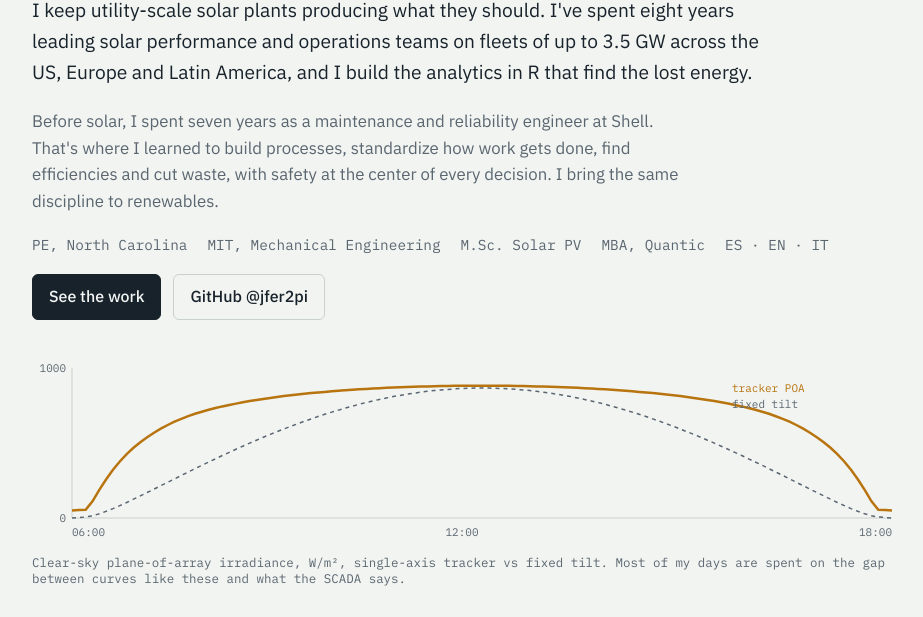
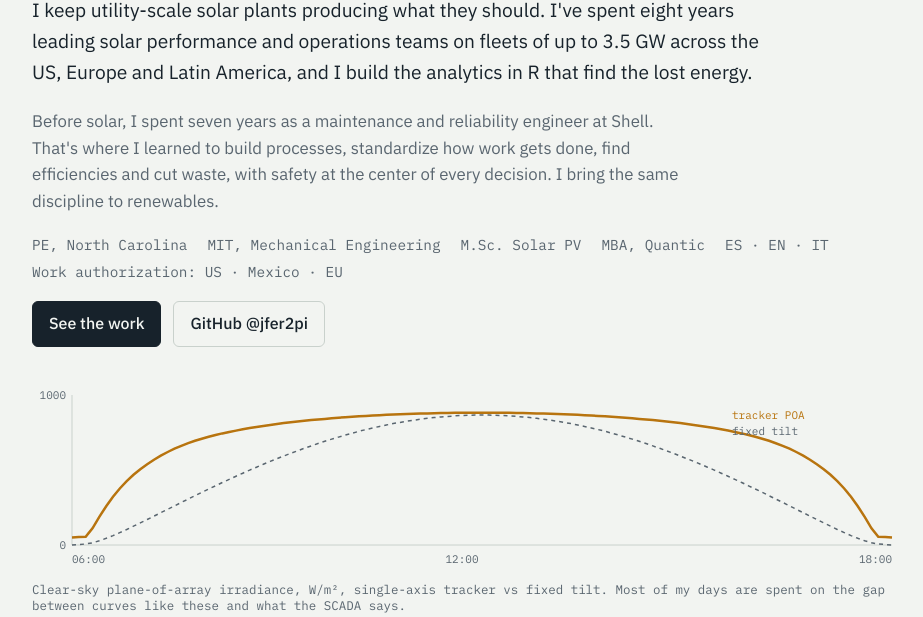
Before and after one commit to jfer2pi/jfer2pi.github.io, a plain HTML site: page index.html in a window 1280 px wide. Shown: the part 183-800 px from the top of the page, without its empty margins (168-1091 px from the left). Drawn offline with nearby package versions, Linux system fonts and the light colour scheme.

Commit message:
Add work authorization (US, Mexico, EU) to the header facts
Co-Authored-By: Claude Sonnet 5.5 <noreply@anthropic.com>
Claude-Session: https://claude.ai/code/session_01FBrKErCtjaSe9m8Voddb29

```diff
--- a/index.html
+++ b/index.html
@@ -139,7 +139,7 @@ footer { color: var(--muted); font-size: 0.85rem; border-top: 1px solid var(--ru
   <p class="lede">I keep utility-scale solar plants producing what they should. I've spent eight years leading solar performance and operations teams on fleets of up to 3.5 GW across the US, Europe and Latin America, and I build the analytics in R that find the lost energy.</p>
   <p class="lede-2">Before solar, I spent seven years as a maintenance and reliability engineer at Shell. That's where I learned to build processes, standardize how work gets done, find efficiencies and cut waste, with safety at the center of every decision. I bring the same discipline to renewables.</p>
   <div class="facts">
-    <span>PE, North Carolina</span><span>MIT, Mechanical Engineering</span><span>M.Sc. Solar PV</span><span>MBA, Quantic</span><span>ES · EN · IT</span>
+    <span>PE, North Carolina</span><span>MIT, Mechanical Engineering</span><span>M.Sc. Solar PV</span><span>MBA, Quantic</span><span>ES · EN · IT</span><span>Work authorization: US · Mexico · EU</span>
   </div>
   <div class="links">
     <a class="btn primary" href="#work">See the work</a>
```
